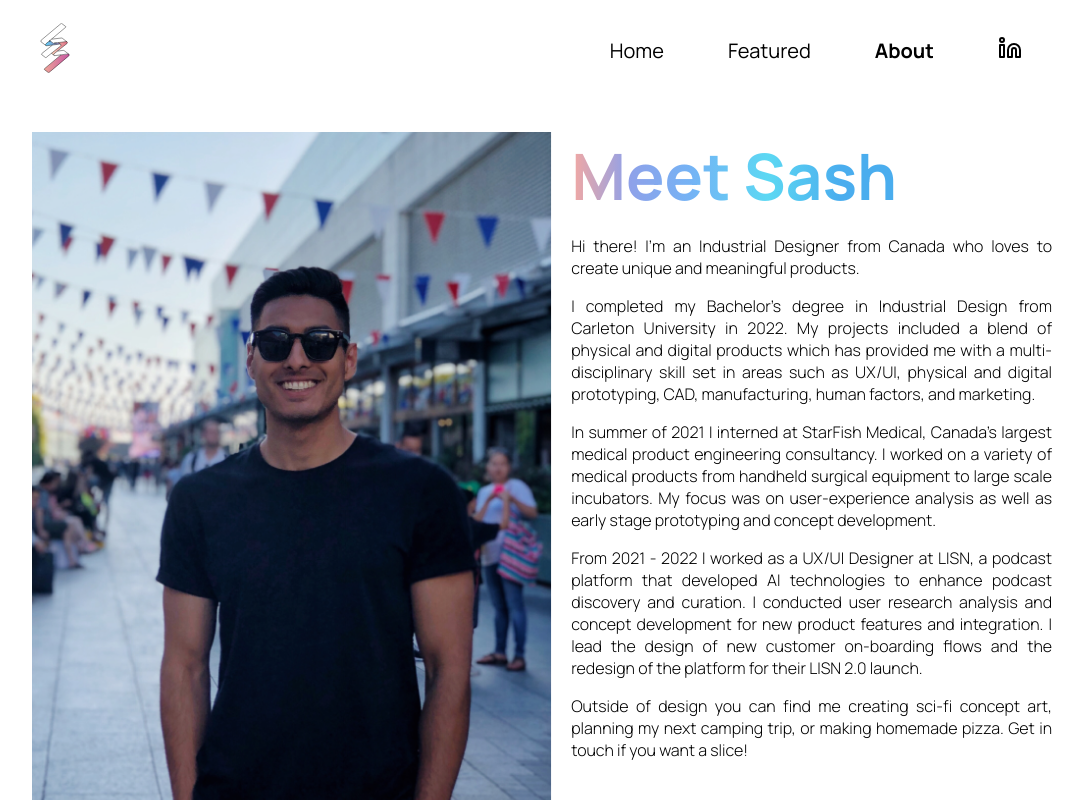
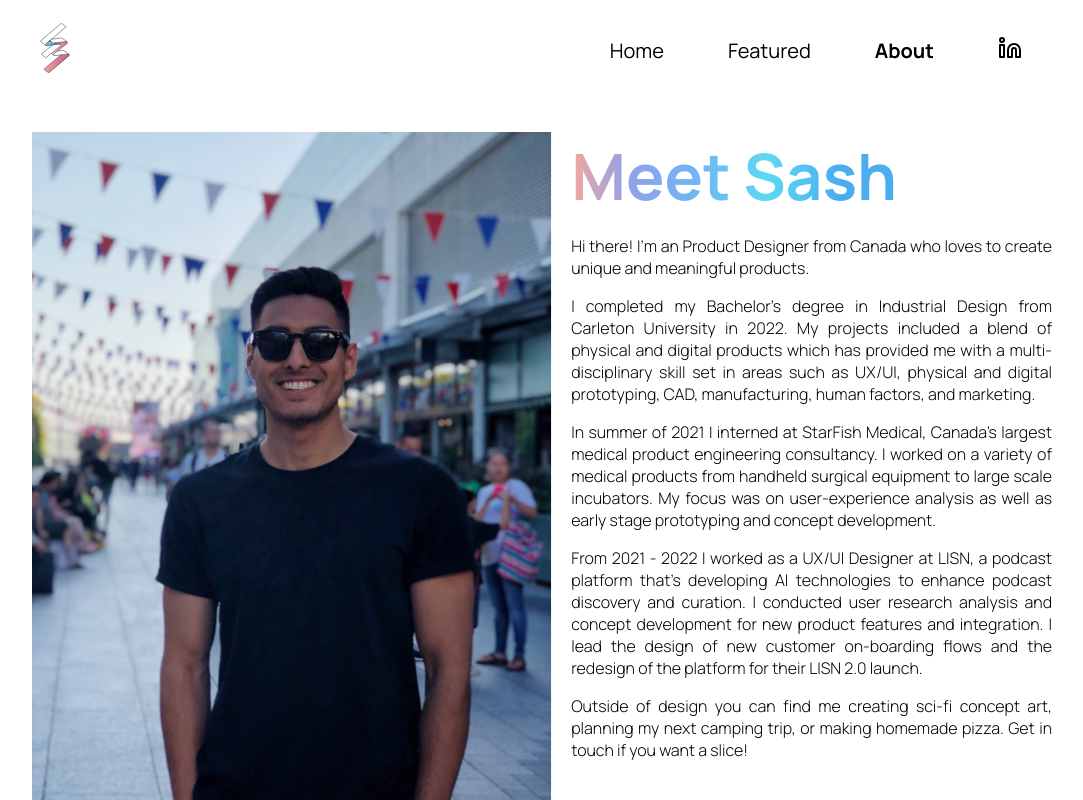
Before and after one commit to Elimists/sash-portfolio, a Next.js app: page /about in a window 1280 px wide. Shown: the top 800 px of the page, without its empty margins (98-1181 px from the left). Built offline with nearby package versions, Linux system fonts and the light colour scheme.

Commit message:
updated resume link

```diff
--- a/pages/about.js
+++ b/pages/about.js
@@ -80,7 +80,7 @@ export default function About(){
                     initial="hidden"
                     animate="visible">
                     <h3 className={styles.meet_sash}>Meet Sash</h3>
-                    <p>Hi there! I&#39;m an Industrial Designer from Canada who loves to create unique and meaningful products.</p>
+                    <p>Hi there! I&#39;m an Product Designer from Canada who loves to create unique and meaningful products.</p>
                     <p>I completed my Bachelor&#39;s degree in Industrial Design from Carleton University in 2022. My projects included
                         a blend of physical and digital products which has provided me with a multi-disciplinary skill set in areas
                         such as UX/UI, physical and digital prototyping, CAD, manufacturing, human factors, and marketing.
@@ -90,7 +90,7 @@ export default function About(){
                         My focus was on user-experience analysis as well as early stage prototyping and concept development.
                     </p>
                     <p>
-                        From 2021 - 2022 I worked as a UX/UI Designer at  LISN, a podcast platform that developed AI technologies to
+                        From 2021 - 2022 I worked as a UX/UI Designer at  LISN, a podcast platform that's developing AI technologies to
                         enhance podcast discovery and curation. I conducted user research analysis and concept development for
                         new product features and integration. I lead the design of new customer on-boarding flows and the redesign
                         of the platform for their LISN 2.0 launch.
@@ -103,7 +103,7 @@ export default function About(){
                         <a
                             tabIndex="0"
                             className={styles.view_resume_button}
-                            href="https://drive.google.com/file/d/12zibUhoU-DBae07y2o3fW8IH4n0WWkTq/view"
+                            href="https://drive.google.com/file/d/1wZJ64j88DUFCOCHXiYB8xlg_bWEbnK3K/view?usp=sharing"
                             target="_blank" rel="noreferrer">
                             <span className={styles.material_symbols_sharp}>
                                 description
```
